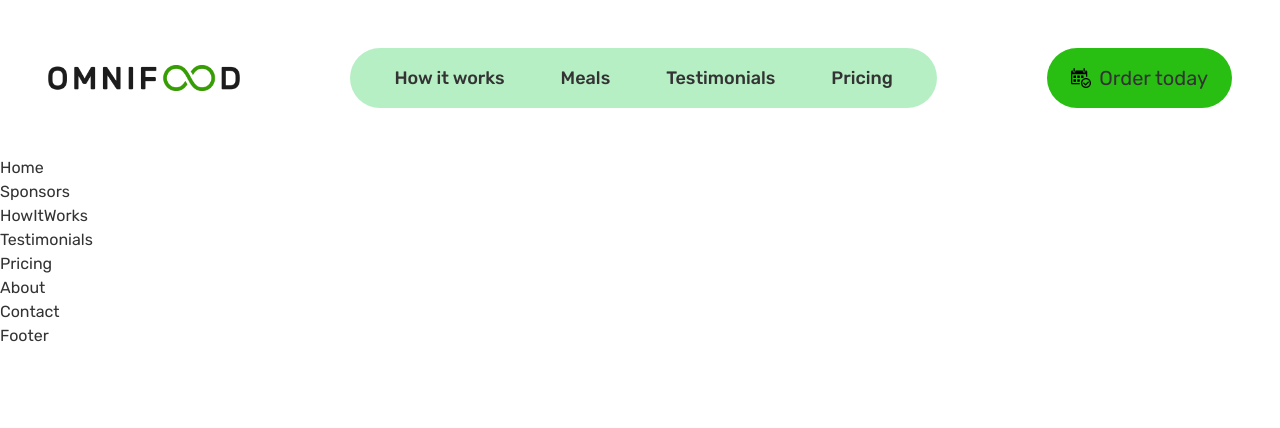
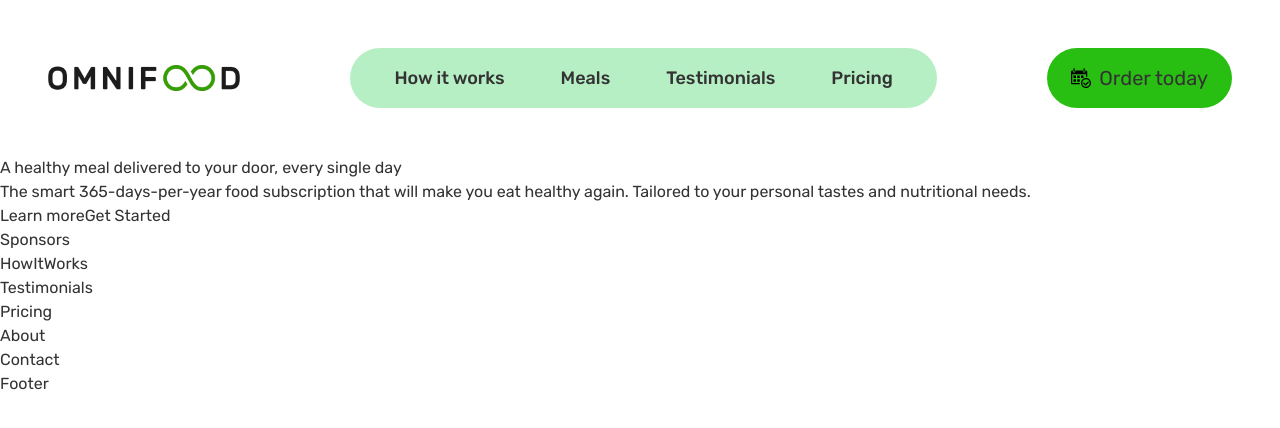
Before and after one commit to bojan09/omnifood_2.0, a React (Vite) app: page / in a window 1280 px wide. Shown: the top 428 px of the page. Built offline with nearby package versions, Linux system fonts and the light colour scheme.

Commit message:
Home page, work in progress

```diff
--- a/src/pages/Home.jsx
+++ b/src/pages/Home.jsx
@@ -6,10 +6,26 @@ import Slider from "../components/Slider";
 const Home = () => {
   return (
     <div>
-      Home
-      {/*
+      {/* Left Container */}
+      <div>
+        <h1>A healthy meal delivered to your door, every single day</h1>
+        <p>
+          The smart 365-days-per-year food subscription that will make you eat
+          healthy again. Tailored to your personal tastes and nutritional needs.
+        </p>
+        {/*
     <Slider />
   */}
+        <div>
+          <button>
+            <a href="#howItWorks">Learn more</a>
+          </button>
+
+          <button>
+            <a href="#contact">Get Started</a>
+          </button>
+        </div>
+      </div>
     </div>
   );
 };
```
